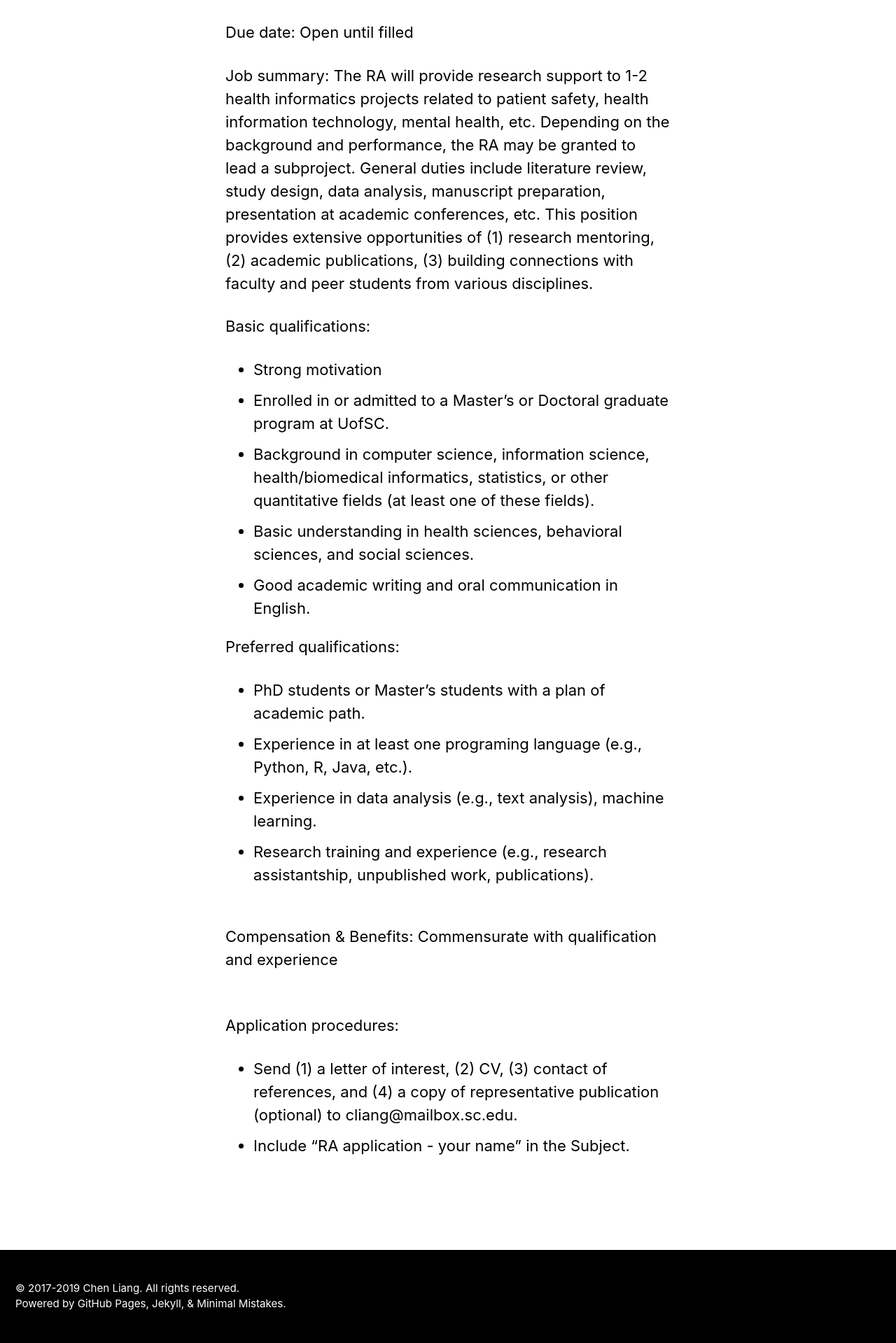
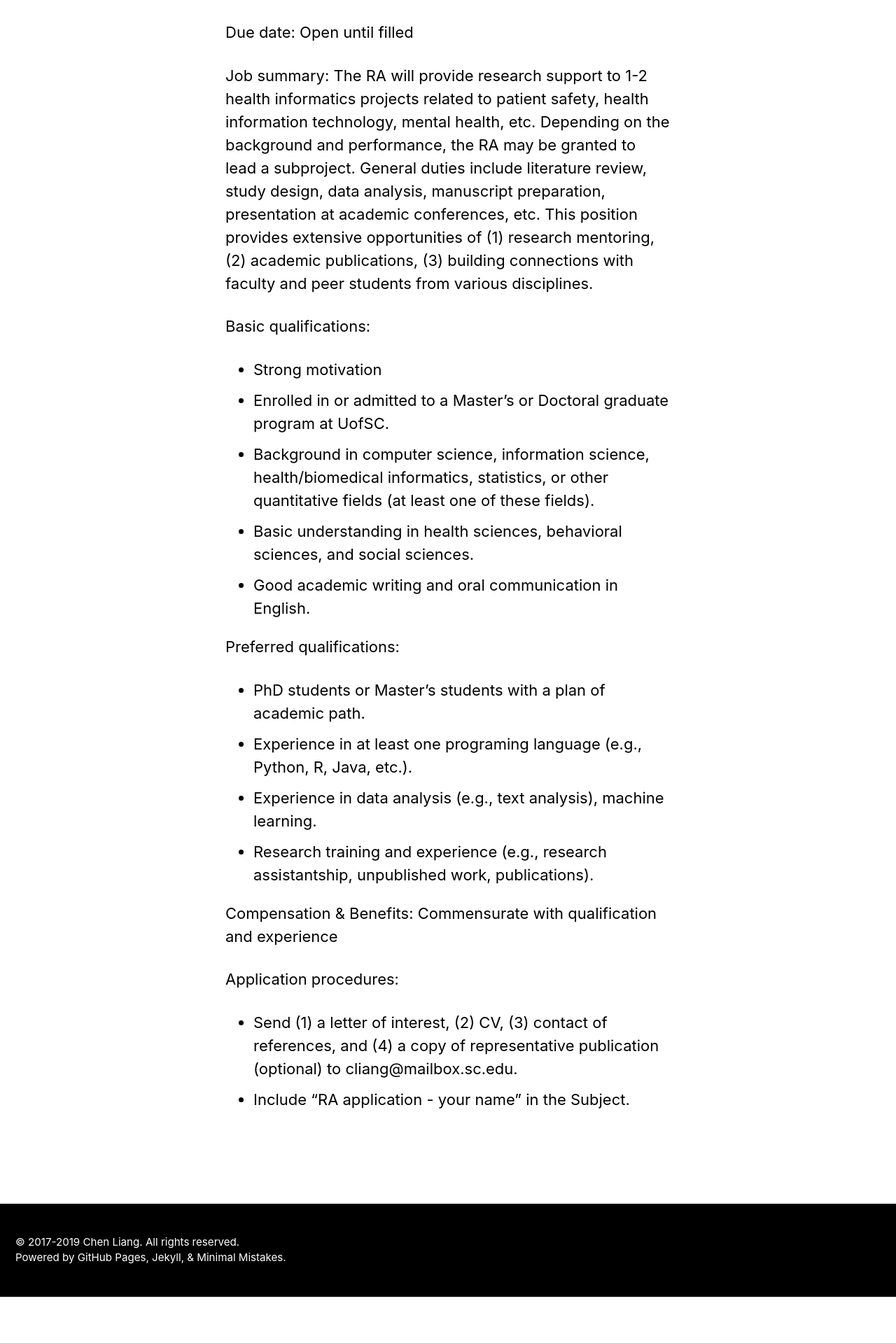
Before and after one commit to nehcgnail/nehcgnail.github.io, a Jekyll site: the page built from _pages/prospective_students.md, in a window 1280 px wide. Shown: the part 754-2673 px from the top of the page at 70% size. Built offline with Jekyll 4.4.1, drawn with Linux system fonts in a browser that asks for light colours; cached includes are drawn as plain includes; nearby versions of some CDN libraries; after the commit the page ends 2607 px from its top, so only the background shows below that.

Commit message:
job post

```diff
--- a/_pages/prospective_students.md
+++ b/_pages/prospective_students.md
@@ -32,8 +32,8 @@
 - Experience in data analysis (e.g., text analysis), machine learning.
 - Research training and experience (e.g., research assistantship, unpublished work, publications).
 
-<br/>Compensation & Benefits: Commensurate with qualification and experience
+Compensation & Benefits: Commensurate with qualification and experience
 
-<br/>Application procedures:
+Application procedures:
 - Send (1) a letter of interest, (2) CV, (3) contact of references, and (4) a copy of representative publication (optional) to &#99;&#108;&#105;&#97;&#110;&#103;&#64;&#109;&#97;&#105;&#108;&#98;&#111;&#120;&#46;&#115;&#99;&#46;&#101;&#100;&#117;.
 - Include "RA application - your name" in the Subject.
```
